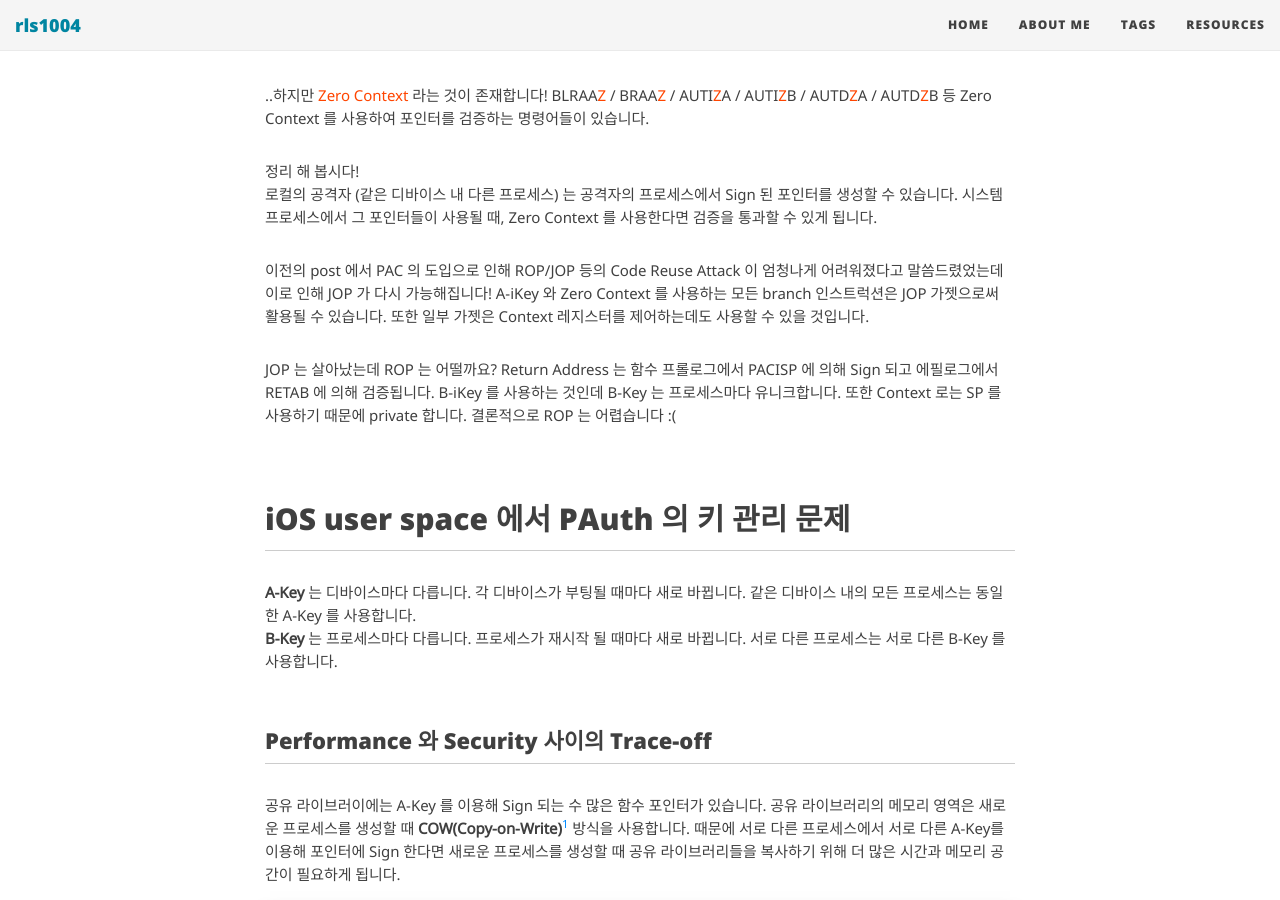
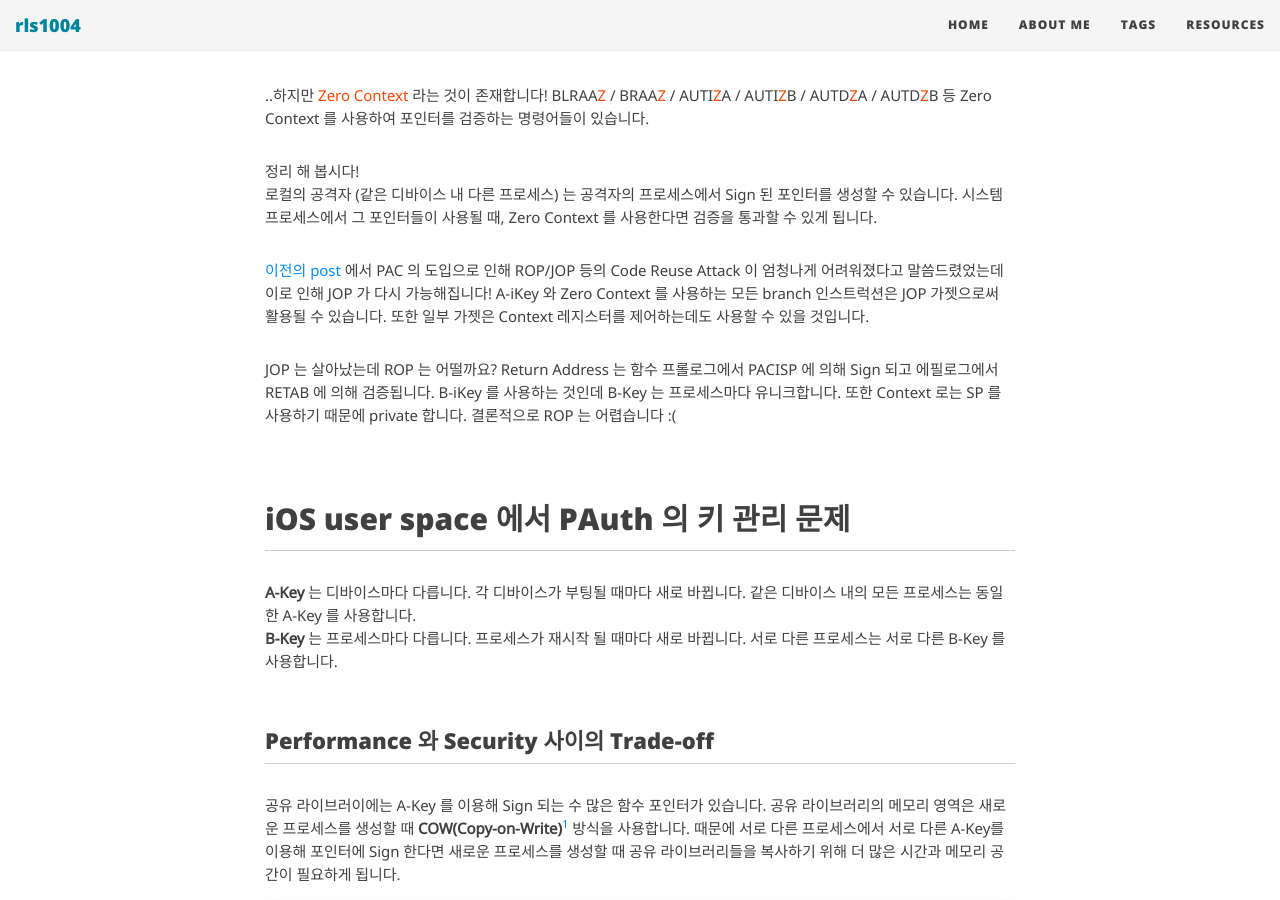
Before and after one commit to rls1004/rls1004.github.io, a Jekyll site: the page built from _posts/2019-10-23-weak-point-of-pac.md, in a window 1280 px wide and 900 px high, scrolled down 11630 px. Built offline with Jekyll 4.4.1, drawn with Linux system fonts in a browser that asks for light colours; nearby versions of some CDN libraries; some web fonts are replaced; comment, search, counter and statistics services are not loaded.

Commit message:
edit post: Fix typo
Fixed `Trace-off` to `Trade-off`

```diff
--- a/_posts/2019-10-23-weak-point-of-pac.md
+++ b/_posts/2019-10-23-weak-point-of-pac.md
@@ -294,7 +294,7 @@ DEFCON 의 발표에서는 logd 서비스에서 발생하는 **null-pointer dere
 정리 해 봅시다!
 로컬의 공격자 (같은 디바이스 내 다른 프로세스) 는 공격자의 프로세스에서 Sign 된 포인터를 생성할 수 있습니다. 시스템 프로세스에서 그 포인터들이 사용될 때, Zero Context 를 사용한다면 검증을 통과할 수 있게 됩니다.
 
-이전의 post 에서 PAC 의 도입으로 인해 ROP/JOP 등의 Code Reuse Attack 이 엄청나게 어려워졌다고 말씀드렸었는데 이로 인해 JOP 가 다시 가능해집니다! A-iKey 와 Zero Context 를 사용하는 모든 branch 인스트럭션은 JOP 가젯으로써 활용될 수 있습니다. 또한 일부 가젯은 Context 레지스터를 제어하는데도 사용할 수 있을 것입니다.
+[이전의 post](https://rls1004.github.io/2019-08-29-pac/) 에서 PAC 의 도입으로 인해 ROP/JOP 등의 Code Reuse Attack 이 엄청나게 어려워졌다고 말씀드렸었는데 이로 인해 JOP 가 다시 가능해집니다! A-iKey 와 Zero Context 를 사용하는 모든 branch 인스트럭션은 JOP 가젯으로써 활용될 수 있습니다. 또한 일부 가젯은 Context 레지스터를 제어하는데도 사용할 수 있을 것입니다.
 
 JOP 는 살아났는데 ROP 는 어떨까요? Return Address 는 함수 프롤로그에서 PACISP 에 의해 Sign 되고 에필로그에서 RETAB 에 의해 검증됩니다. B-iKey 를 사용하는 것인데 B-Key 는 프로세스마다 유니크합니다. 또한 Context 로는 SP 를 사용하기 때문에 private 합니다. 결론적으로 ROP 는 어렵습니다 :(
 
@@ -303,7 +303,7 @@ JOP 는 살아났는데 ROP 는 어떨까요? Return Address 는 함수 프롤
 **A-Key** 는 디바이스마다 다릅니다. 각 디바이스가 부팅될 때마다 새로 바뀝니다. 같은 디바이스 내의 모든 프로세스는 동일한 A-Key 를 사용합니다.
 **B-Key** 는 프로세스마다 다릅니다. 프로세스가 재시작 될 때마다 새로 바뀝니다. 서로 다른 프로세스는 서로 다른 B-Key 를 사용합니다.
 
-## Performance 와 Security 사이의 Trace-off
+## Performance 와 Security 사이의 Trade-off
 공유 라이브러이에는 A-Key 를 이용해 Sign 되는 수 많은 함수 포인터가 있습니다. 공유 라이브러리의 메모리 영역은 새로운 프로세스를 생성할 때 **COW(Copy-on-Write)**[^cra] 방식을 사용합니다. 때문에 서로 다른 프로세스에서 서로 다른 A-Key를 이용해 포인터에 Sign 한다면 새로운 프로세스를 생성할 때 공유 라이브러리들을 복사하기 위해 더 많은 시간과 메모리 공간이 필요하게 됩니다.
 
 <center><img src="/img/pac_2_16.png" class="effect"></center>
```
